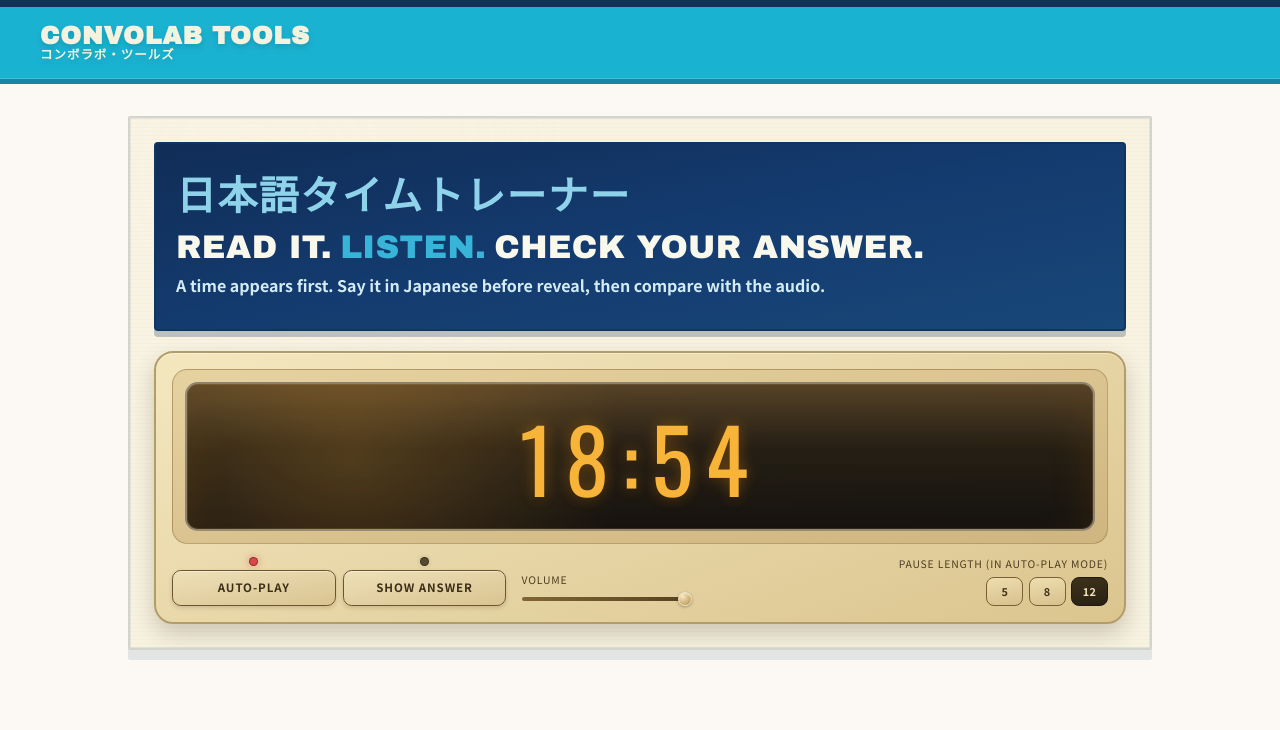
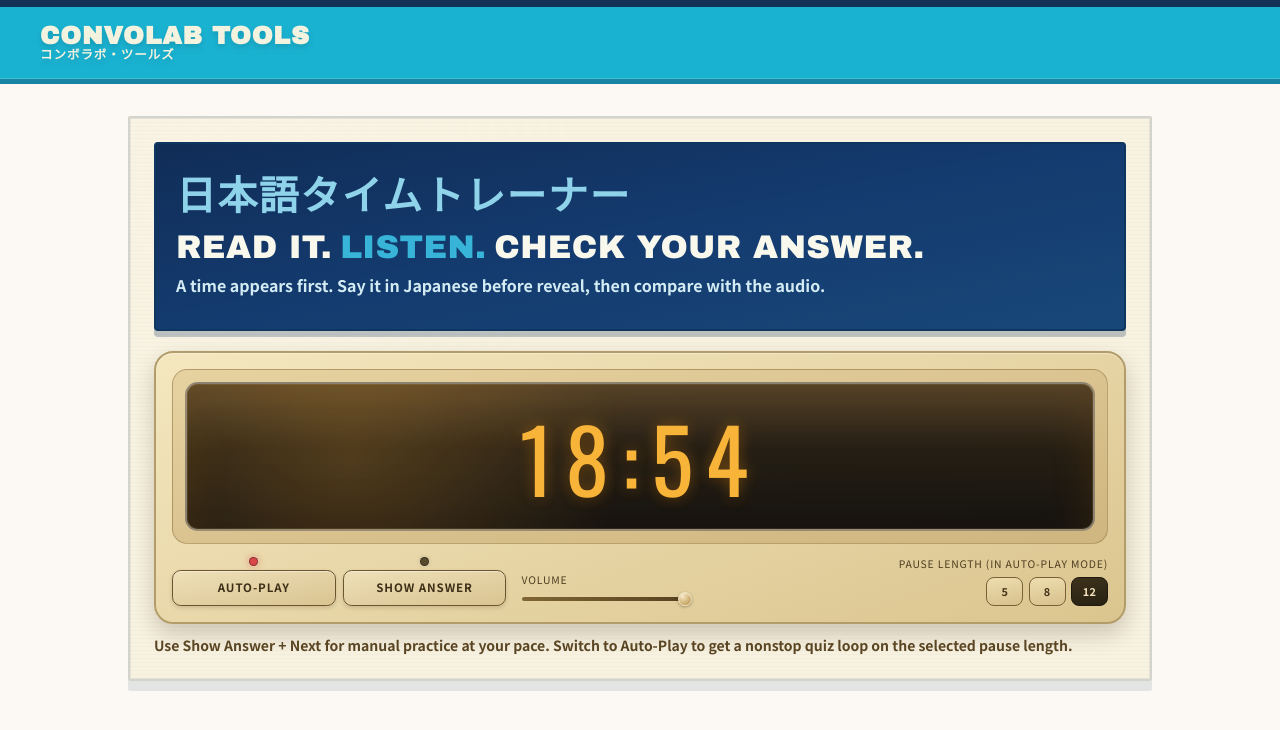
Before and after one commit to andyroo2000/convo-lab, a React (Vite) app in the folder client/: page /tools/japanese-time-practice in a window 1280 px wide. Shown: the top 730 px of the page. Built offline with nearby package versions, Linux system fonts and the light colour scheme; no server answers.

Commit message:
Add manual/auto-play instruction copy below controls

```diff
--- a/client/src/features/tools/japaneseTimePractice/components/JapaneseTimePracticeToolPage.tsx
+++ b/client/src/features/tools/japaneseTimePractice/components/JapaneseTimePracticeToolPage.tsx
@@ -429,6 +429,10 @@ const JapaneseTimePracticeToolPage = () => {
           </div>
         </div>
 
+        <p className="mt-3 text-sm font-semibold leading-snug text-[#5a4523]">
+          Use Show Answer + Next for manual practice at your pace. Switch to Auto-Play to get a
+          nonstop quiz loop on the selected pause length.
+        </p>
         {playbackHint && <p className="mt-3 text-sm text-[#9e4c2a]">{playbackHint}</p>}
       </section>
     </div>
```
